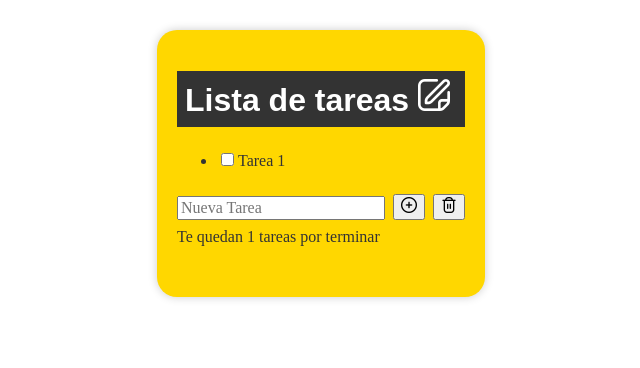
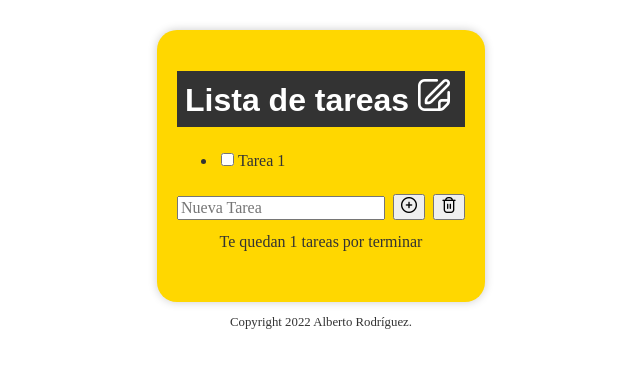
Before and after one commit to alber0087/TodoList, a React (Create React App) app: page / in a window 1280 px wide. Shown: the top 368 px of the page, without its empty margins (319-959 px from the left). Built offline with nearby package versions, Linux system fonts and the light colour scheme.

Commit message:
Adding Style

```diff
--- a/src/App.css
+++ b/src/App.css
@@ -25,13 +25,14 @@ h1 {
     background-color: #333333;
     color: #FFFFFF;
     width: 100%;
-
 }
 
-input[type="checkbox"] {
-  background: ;
+.tasksLeft {
+  text-align: center;
+  margin-top: 5px;
 }
 
-input[type="checkbox"]:checked {
-  background: #000000;
+footer p {
+  font-size: 0.8em;
+  text-align: center;
 }
--- a/src/App.jsx
+++ b/src/App.jsx
@@ -56,10 +56,13 @@ export function App() {
             <input ref={todoTaskRef} type="text" placeholder="Nueva Tarea" />
             <button className="ma2" onClick={handleTodoAdd}><i class="fi fi-rr-add"></i></button>
             <button className="" onClick={handleClearAll} ><i class="fi fi-rr-trash"></i></button>
-            <div className="">
+            <div className="tasksLeft">
                 Te quedan {todos.filter((todo) => !todo.completed).length} tareas por terminar
             </div>
           </div>
+          <footer>
+            <p>Copyright 2022 Alberto Rodríguez.</p>
+          </footer>
         </Fragment>
     );
 }
```
